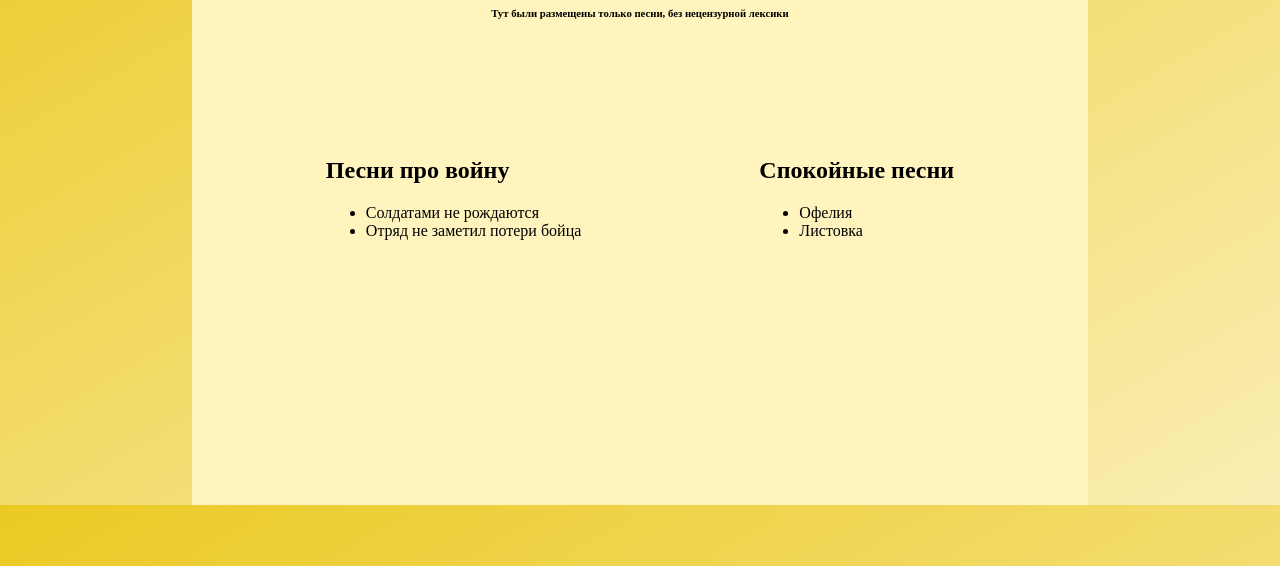
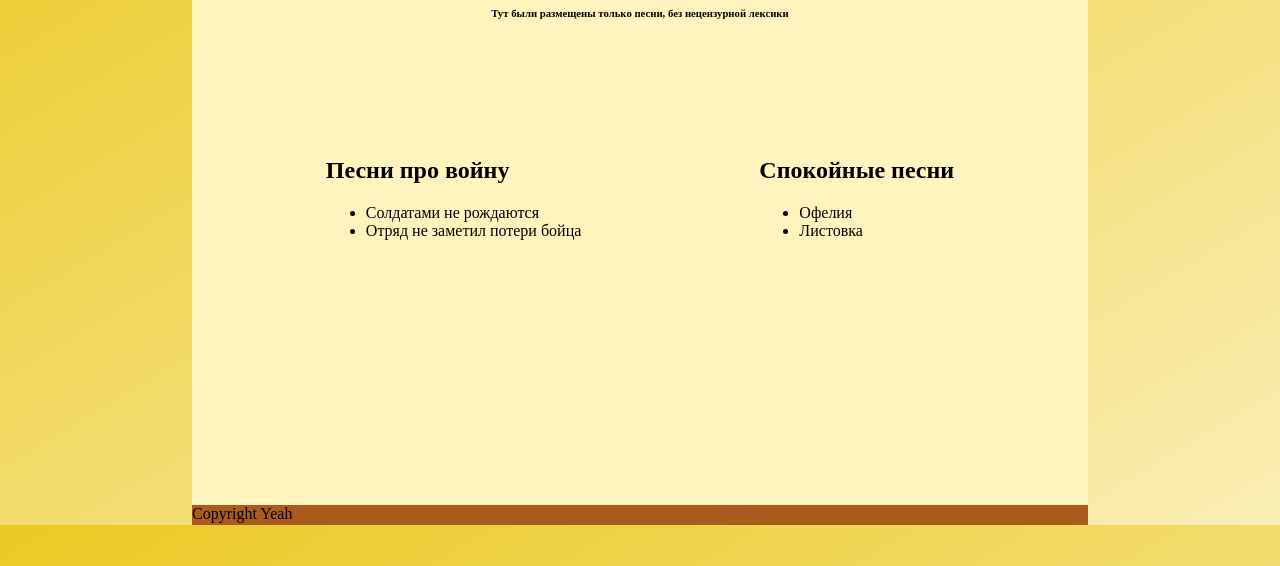
Before and after one commit to demin1078/University, a plain HTML site: page сайт/poems.html in a window 1280 px wide. Shown: the part 234-800 px from the top of the page. Drawn offline with Linux system fonts and the light colour scheme.

Commit message:
Update poems.html

```diff
--- a/сайт/poems.html
+++ b/сайт/poems.html
@@ -6,9 +6,10 @@
     <meta http-equiv="X-UA-Compatible" content="ie=edge">
     <link href="poems.css" rel="stylesheet">
     <title>Document</title>
+</head>
 <body>
 	<div id=wrap>
-   <div id = "header" >
+    <div id = "header" >
         <ul id = "liHead">
             <li><a href ="main.html">Главная страница</a></li>
             <li><a href ="#"> Домашние животные Летова</a></li>
@@ -36,6 +37,9 @@
 		</ul>
 	</div>
 	</div>
-</head>
+	<footer>
+		Copyright Yeah
+	</footer>
+	</div>
 </body>
 </html>
```
